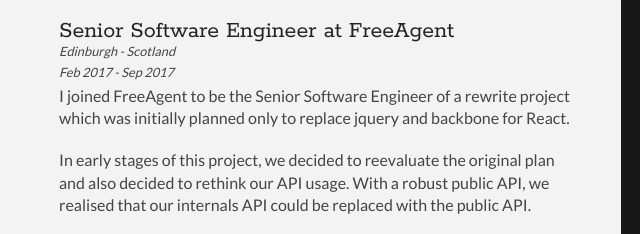
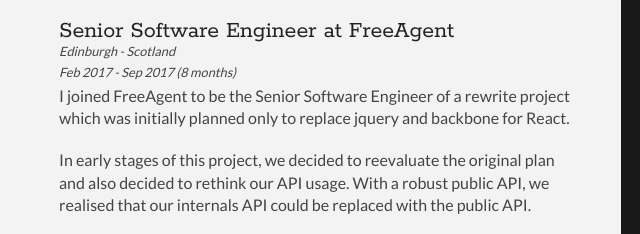
Before and after one commit to tapajos/my-cv, a website: page index.html in a window 1280 px wide. Shown: the part 487-721 px from the top of the page, 419-1059 px from the left. Drawn offline with Linux system fonts and the light colour scheme.

Commit message:
add months

```diff
--- a/index.html
+++ b/index.html
@@ -71,7 +71,7 @@
           <article>
             <h2>Senior Software Engineer at FreeAgent</h2>
             <p class="subDetails">Edinburgh - Scotland</p>
-            <p class="subDetails">Feb 2017 - Sep 2017</p>
+            <p class="subDetails">Feb 2017 - Sep 2017 (8 months)</p>
             <p>
               I joined FreeAgent to be the Senior Software Engineer of a rewrite project which was initially planned only to replace jquery and backbone for React.
             </p>
```
